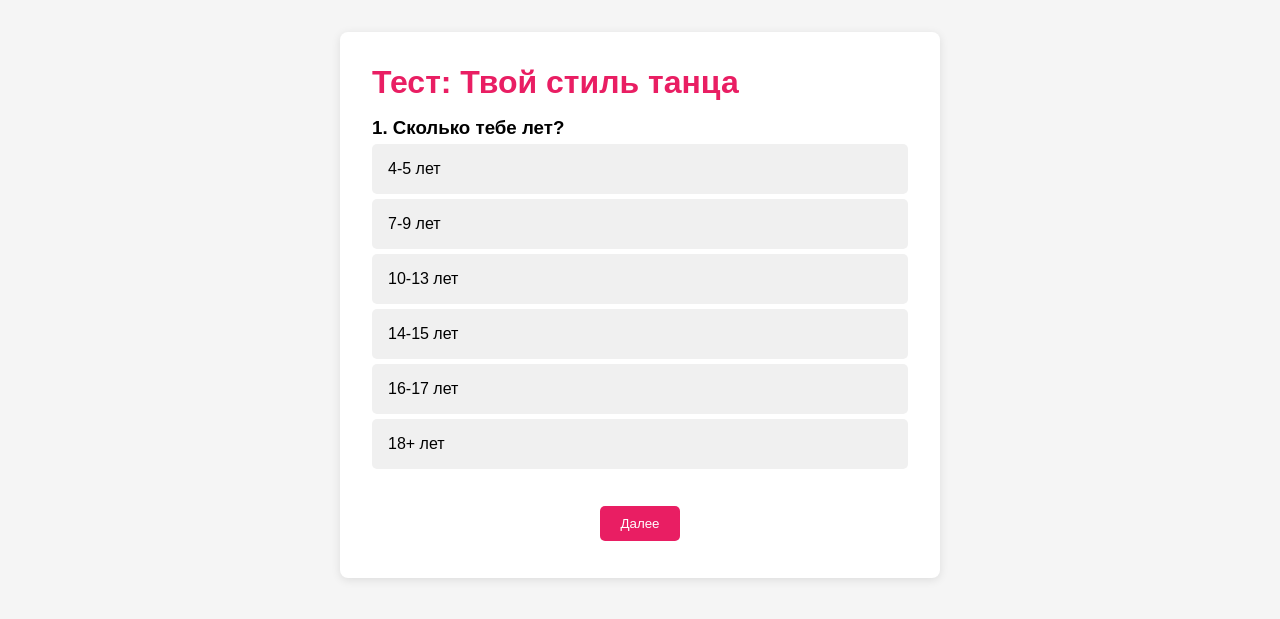
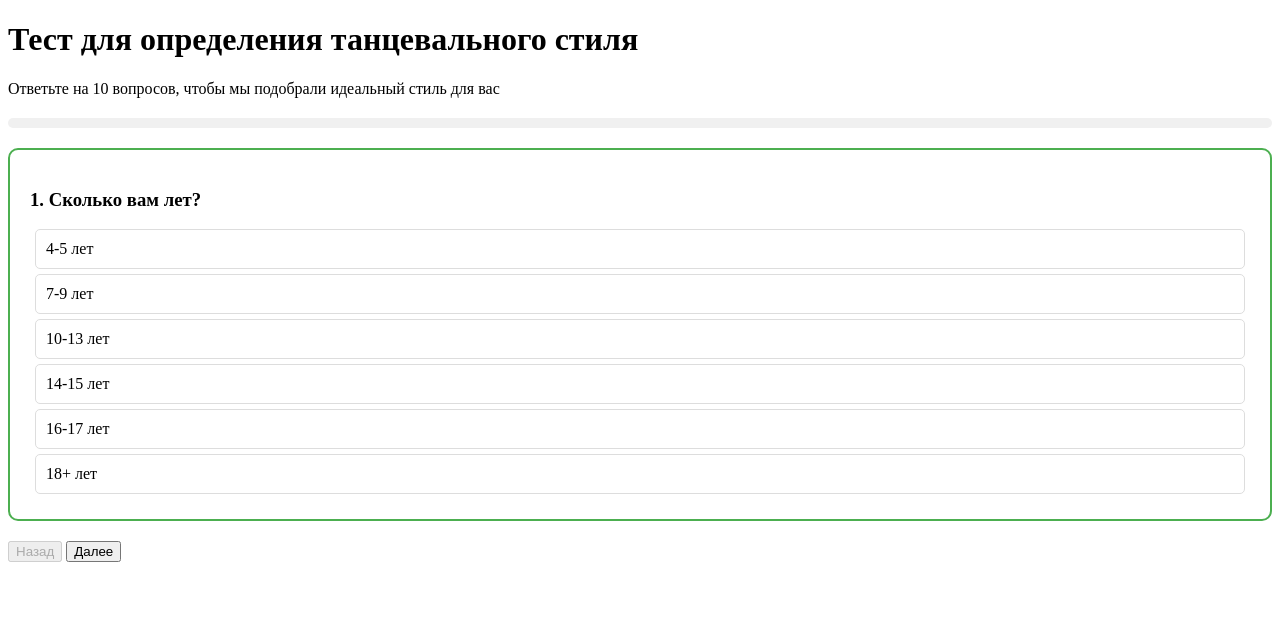
Before and after one commit to adsoboleva1101-alt/dance-studio-website, a Flask app: page /test in a window 1280 px wide. Shown: the top 619 px of the page. Run offline with Flask 3, Linux system fonts and the light colour scheme.

Commit message:
Update test.html

```diff
--- a/data/templates/test.html
+++ b/data/templates/test.html
@@ -1,154 +1,274 @@
 <!DOCTYPE html>
-    <html>
+<html lang="ru">
 <head>
-        <title>Тест стиля - Танцевальная студия</title>
     <meta charset="UTF-8">
     <meta name="viewport" content="width=device-width, initial-scale=1.0">
+    <title>Тест стиля - 10 вопросов</title>
     <style>
-            * { margin: 0; padding: 0; box-sizing: border-box; }
-            body { font-family: Arial, sans-serif; background: #f5f5f5; padding: 2rem; }
-            .container { max-width: 600px; margin: 0 auto; background: white; padding: 2rem; border-radius: 8px; box-shadow: 0 2px 10px rgba(0,0,0,0.1); }
-            .btn { background: #e91e63; color: white; padding: 10px 20px; border: none; border-radius: 5px; cursor: pointer; margin: 5px; transition: background 0.3s; }
-            .btn:hover { background: #c2185b; }
-            .option { padding: 1rem; background: #f0f0f0; margin: 5px 0; cursor: pointer; border-radius: 5px; transition: background 0.3s; }
-            .option:hover { background: #e0e0e0; }
-            .hidden { display: none; }
-            .result { background: #e8f5e8; padding: 1rem; border-radius: 5px; margin: 1rem 0; }
-            h1 { color: #e91e63; margin-bottom: 1rem; }
-            .test-controls { display: flex; gap: 1rem; justify-content: center; margin-top: 2rem; }
+        .question {
+            display: none;
+            padding: 20px;
+            border: 2px solid #ccc;
+            border-radius: 10px;
+            margin: 20px 0;
+        }
+        .question.active {
+            display: block;
+            border-color: #4CAF50;
+        }
+        .option {
+            padding: 10px;
+            margin: 5px;
+            cursor: pointer;
+            border: 1px solid #ddd;
+            border-radius: 5px;
+        }
+        .option:hover {
+            background-color: #f0f0f0;
+        }
+        .option.selected {
+            background-color: #4CAF50;
+            color: white;
+        }
+        .progress-bar {
+            width: 100%;
+            height: 10px;
+            background-color: #f0f0f0;
+            border-radius: 5px;
+            margin: 20px 0;
+        }
+        .progress {
+            height: 100%;
+            background-color: #4CAF50;
+            border-radius: 5px;
+            width: 0%;
+            transition: width 0.3s;
+        }
     </style>
 </head>
 <body>
-        <div class="container">
-            <h1>Тест: Твой стиль танца</h1>
+    <h1>Тест для определения танцевального стиля</h1>
+    <p>Ответьте на 10 вопросов, чтобы мы подобрали идеальный стиль для вас</p>
 
-            <div id="question-1">
-                <h3>1. Сколько тебе лет?</h3>
-                <div class="option" onclick="selectOption(1, 'A')">4-5 лет</div>
-                <div class="option" onclick="selectOption(1, 'B')">7-9 лет</div>
-                <div class="option" onclick="selectOption(1, 'C')">10-13 лет</div>
-                <div class="option" onclick="selectOption(1, 'D')">14-15 лет</div>
-                <div class="option" onclick="selectOption(1, 'E')">16-17 лет</div>
-                <div class="option" onclick="selectOption(1, 'F')">18+ лет</div>
+    <div class="progress-bar">
+        <div class="progress" id="progress"></div>
     </div>
 
-            <div id="question-2" class="hidden">
-                <h3>2. Какая музыка тебе нравится?</h3>
-                <div class="option" onclick="selectOption(2, 'A')">Поп</div>
-                <div class="option" onclick="selectOption(2, 'B')">R&B</div>
-                <div class="option" onclick="selectOption(2, 'C')">Хип-хоп</div>
-                <div class="option" onclick="selectOption(2, 'D')">Женственная</div>
-                <div class="option" onclick="selectOption(2, 'E')">Энергичная</div>
-                <div class="option" onclick="selectOption(2, 'F')">Электроника</div>
+    <!-- Вопрос 1: Возраст -->
+    <div class="question active" id="q1">
+        <h3>1. Сколько вам лет?</h3>
+        <div class="option" data-value="A">4-5 лет</div>
+        <div class="option" data-value="B">7-9 лет</div>
+        <div class="option" data-value="C">10-13 лет</div>
+        <div class="option" data-value="D">14-15 лет</div>
+        <div class="option" data-value="E">16-17 лет</div>
+        <div class="option" data-value="F">18+ лет</div>
     </div>
 
-            <div id="result" class="hidden result"></div>
+    <!-- Вопрос 2: Музыка -->
+    <div class="question" id="q2">
+        <h3>2. Какая музыка вам больше нравится?</h3>
+        <div class="option" data-value="А">Поп-музыка</div>
+        <div class="option" data-value="Б">R&B и соул</div>
+        <div class="option" data-value="В">Хип-хоп и рэп</div>
+        <div class="option" data-value="Г">Легкая женственная музыка</div>
+        <div class="option" data-value="Д">Энергичная клубная музыка</div>
+        <div class="option" data-value="Е">Электронная музыка</div>
+    </div>
 
-            <div class="test-controls">
-                <button class="btn hidden" onclick="prevQuestion()" id="prev-btn">Назад</button>
-                <button class="btn" onclick="nextQuestion()" id="next-btn">Далее</button>
-                <button class="btn hidden" onclick="restartTest()" id="restart-btn">Пройти снова</button>
+    <!-- Вопрос 3: Образ -->
+    <div class="question" id="q3">
+        <h3>3. Какой образ вам ближе?</h3>
+        <div class="option" data-value="А">Современный и модный</div>
+        <div class="option" data-value="Б">Элегантный и утонченный</div>
+        <div class="option" data-value="В">Уличный и свободный</div>
+        <div class="option" data-value="Г">Милый и игривый</div>
+        <div class="option" data-value="Д">Женственный и грациозный</div>
+        <div class="option" data-value="Е">Яркий и выразительный</div>
     </div>
+
+    <!-- Вопрос 4: Что важно -->
+    <div class="question" id="q4">
+        <h3>4. Что для вас важно в танце?</h3>
+        <div class="option" data-value="А">Быть в тренде, современность</div>
+        <div class="option" data-value="Б">Грация и пластика движений</div>
+        <div class="option" data-value="В">Энергия и драйв</div>
+        <div class="option" data-value="Г">Легкость и воздушность</div>
+        <div class="option" data-value="Д">Женственность и выразительность</div>
+        <div class="option" data-value="Е">Эмоции и самовыражение</div>
+    </div>
+
+    <!-- Вопрос 5: Уровень подготовки -->
+    <div class="question" id="q5">
+        <h3>5. Какой у вас уровень подготовки?</h3>
+        <div class="option" data-value="А">Начинающий с нуля</div>
+        <div class="option" data-value="Б">Есть небольшой опыт</div>
+        <div class="option" data-value="В">Занимался(ась) раньше</div>
+        <div class="option" data-value="Г">Регулярно занимаюсь</div>
+        <div class="option" data-value="Д">Опытный танцор</div>
+        <div class="option" data-value="Е">Профессионал</div>
+    </div>
+
+    <!-- Вопрос 6: Темп -->
+    <div class="question" id="q6">
+        <h3>6. Какой темп вам комфортнее?</h3>
+        <div class="option" data-value="А">Медленный и плавный</div>
+        <div class="option" data-value="Б">Умеренный, с акцентами</div>
+        <div class="option" data-value="В">Быстрый и энергичный</div>
+        <div class="option" data-value="Г">Переменный, с паузами</div>
+        <div class="option" data-value="Д">Ритмичный, но неспешный</div>
+        <div class="option" data-value="Е">Очень быстрый, взрывной</div>
+    </div>
+
+    <!-- Вопрос 7: Среда -->
+    <div class="question" id="q7">
+        <h3>7. Где бы вы хотели танцевать?</h3>
+        <div class="option" data-value="А">В танцевальном зале</div>
+        <div class="option" data-value="Б">На сцене</div>
+        <div class="option" data-value="В">На улице, в клубе</div>
+        <div class="option" data-value="Г">Дома, для себя</div>
+        <div class="option" data-value="Д">На вечеринках</div>
+        <div class="option" data-value="Е">В студии для видео</div>
+    </div>
+
+    <!-- Вопрос 8: Цель -->
+    <div class="question" id="q8">
+        <h3>8. Какова ваша главная цель?</h3>
+        <div class="option" data-value="А">Научиться красиво двигаться</div>
+        <div class="option" data-value="Б">Раскрыть женственность</div>
+        <div class="option" data-value="В">Выплеснуть энергию</div>
+        <div class="option" data-value="Г">Получить удовольствие</div>
+        <div class="option" data-value="Д">Улучшить фигуру</div>
+        <div class="option" data-value="Е">Выступать на сцене</div>
+    </div>
+
+    <!-- Вопрос 9: Одежда -->
+    <div class="question" id="q9">
+        <h3>9. В какой одежде вам комфортнее?</h3>
+        <div class="option" data-value="А">Спортивная форма</div>
+        <div class="option" data-value="Б">Элегантный наряд</div>
+        <div class="option" data-value="В">Уличный стиль</div>
+        <div class="option" data-value="Г">Удобная повседневная</div>
+        <div class="option" data-value="Д">Женственное платье</div>
+        <div class="option" data-value="Е">Яркий образ</div>
+    </div>
+
+    <!-- Вопрос 10: Частота -->
+    <div class="question" id="q10">
+        <h3>10. Как часто планируете заниматься?</h3>
+        <div class="option" data-value="А">1 раз в неделю</div>
+        <div class="option" data-value="Б">2 раза в неделю</div>
+        <div class="option" data-value="В">3 раза в неделю</div>
+        <div class="option" data-value="Г">Каждый день</div>
+        <div class="option" data-value="Д">По настроению</div>
+        <div class="option" data-value="Е">Интенсивно, как можно чаще</div>
+    </div>
+
+    <!-- Результат -->
+    <div class="question" id="result" style="display: none;">
+        <h2>Ваш результат</h2>
+        <div id="result-content"></div>
+    </div>
+
+    <div>
+        <button id="prev-btn" disabled>Назад</button>
+        <button id="next-btn">Далее</button>
     </div>
 
     <script>
         let currentQuestion = 1;
-            let age = '';
+        const totalQuestions = 10;
         let answers = [];
 
-            function selectOption(questionNum, value) {
-                if (questionNum === 1) {
-                    age = value;
-                } else {
-                    answers = [value];
-                }
-                document.querySelectorAll('.option').forEach(opt => {
-                    opt.style.background = '#f0f0f0';
-                    opt.style.color = 'black';
-                });
-                event.target.style.background = '#e91e63';
-                event.target.style.color = 'white';
+        function updateProgress() {
+            const progress = ((currentQuestion - 1) / totalQuestions) * 100;
+            document.getElementById('progress').style.width = `${progress}%`;
         }
 
-            function nextQuestion() {
-                if (currentQuestion === 1 && !age) {
-                    alert('Выберите возраст');
-                    return;
+        function showQuestion(num) {
+            document.querySelectorAll('.question').forEach(q => q.classList.remove('active'));
+            document.getElementById(`q${num}`).classList.add('active');
+            document.getElementById('prev-btn').disabled = num === 1;
+            document.getElementById('next-btn').textContent = num === totalQuestions ? 'Узнать результат' : 'Далее';
+            updateProgress();
         }
 
-                if (age && (age === 'A' || age === 'B')) {
-                    submitTest();
+        document.querySelectorAll('.option').forEach(option => {
+            option.addEventListener('click', function() {
+                this.parentElement.querySelectorAll('.option').forEach(o => o.classList.remove('selected'));
+                this.classList.add('selected');
+            });
+        });
+
+        document.getElementById('next-btn').addEventListener('click', function() {
+            const activeQuestion = document.querySelector('.question.active');
+            const selectedOption = activeQuestion.querySelector('.option.selected');
+
+            if (!selectedOption) {
+                alert('Пожалуйста, выберите ответ');
                 return;
             }
 
             if (currentQuestion === 1) {
-                    document.getElementById('question-1').classList.add('hidden');
-                    document.getElementById('question-2').classList.remove('hidden');
-                    document.getElementById('prev-btn').classList.remove('hidden');
-                    currentQuestion = 2;
+                answers[0] = selectedOption.dataset.value; // Возраст
             } else {
-                    if (!answers.length) {
-                        alert('Выберите вариант ответа');
-                        return;
-                    }
-                    submitTest();
-                }
+                answers[currentQuestion - 1] = selectedOption.dataset.value;
             }
 
-            function prevQuestion() {
-                if (currentQuestion === 2) {
-                    document.getElementById('question-2').classList.add('hidden');
-                    document.getElementById('question-1').classList.remove('hidden');
-                    document.getElementById('prev-btn').classList.add('hidden');
-                    currentQuestion = 1;
-                    answers = [];
+            if (currentQuestion === totalQuestions) {
+                // Отправляем результаты
+                sendResults();
+            } else {
+                currentQuestion++;
+                showQuestion(currentQuestion);
             }
+        });
+
+        document.getElementById('prev-btn').addEventListener('click', function() {
+            if (currentQuestion > 1) {
+                currentQuestion--;
+                showQuestion(currentQuestion);
             }
+        });
 
-            function submitTest() {
+        function sendResults() {
+            const age = answers[0];
+            const questionAnswers = answers.slice(1);
+
             fetch('/api/test', {
                 method: 'POST',
-                    headers: { 'Content-Type': 'application/json' },
-                    body: JSON.stringify({ age: age, answers: answers })
+                headers: {'Content-Type': 'application/json'},
+                body: JSON.stringify({age: age, answers: questionAnswers})
             })
             .then(response => response.json())
             .then(data => {
-                    document.getElementById('question-1').classList.add('hidden');
-                    document.getElementById('question-2').classList.add('hidden');
-                    document.getElementById('next-btn').classList.add('hidden');
-                    document.getElementById('prev-btn').classList.add('hidden');
+                document.querySelectorAll('.question').forEach(q => q.style.display = 'none');
+                document.getElementById('result').style.display = 'block';
 
-                    const resultDiv = document.getElementById('result');
-                    resultDiv.innerHTML = `
-                        <h3>Твой результат:</h3>
-                        <p><strong>Стиль:</strong> ${data.style}</p>
-                        <p><strong>Возраст:</strong> ${data.age}</p>
-                        <p><strong>Тренер:</strong> ${data.teacher}</p>
+                let resultHTML = `
+                    <h3>Стиль: ${data.style}</h3>
+                    <p>Возраст: ${data.age}</p>
+                    <p>Тренер: ${data.teacher}</p>
+                    <p>${data.description}</p>
+                    <h4>Рекомендации:</h4>
+                    <ul>
                 `;
-                    resultDiv.classList.remove('hidden');
-                    document.getElementById('restart-btn').classList.remove('hidden');
-                })
-                .catch(error => {
-                    console.error('Error:', error);
-                    alert('Произошла ошибка при отправке теста');
+
+                if (data.additional_info && data.additional_info.recommendations) {
+                    data.additional_info.recommendations.forEach(rec => {
+                        resultHTML += `<li>${rec}</li>`;
                     });
                 }
 
-            function restartTest() {
-                currentQuestion = 1;
-                age = '';
-                answers = [];
-                document.getElementById('question-1').classList.remove('hidden');
-                document.getElementById('question-2').classList.add('hidden');
-                document.getElementById('result').classList.add('hidden');
-                document.getElementById('next-btn').classList.remove('hidden');
-                document.getElementById('prev-btn').classList.add('hidden');
-                document.getElementById('restart-btn').classList.add('hidden');
-                document.querySelectorAll('.option').forEach(opt => {
-                    opt.style.background = '#f0f0f0';
-                    opt.style.color = 'black';
+                resultHTML += `</ul>`;
+                document.getElementById('result-content').innerHTML = resultHTML;
+            })
+            .catch(error => {
+                alert('Ошибка: ' + error.message);
             });
         }
+
+        showQuestion(1);
     </script>
 </body>
 </html>
```
Lines whose indentation alone changed are shown as unchanged.
